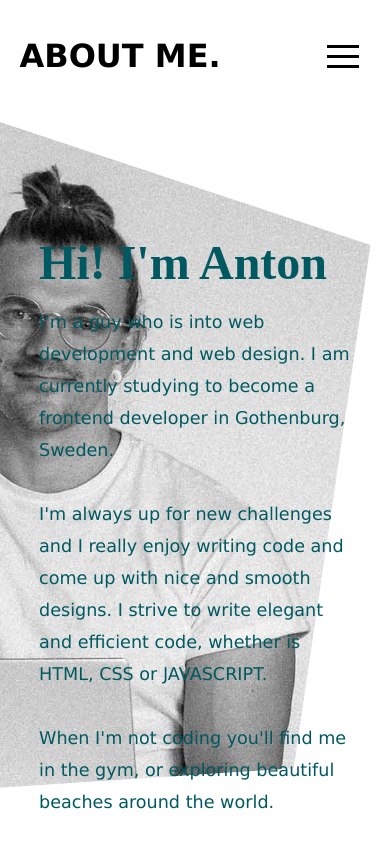
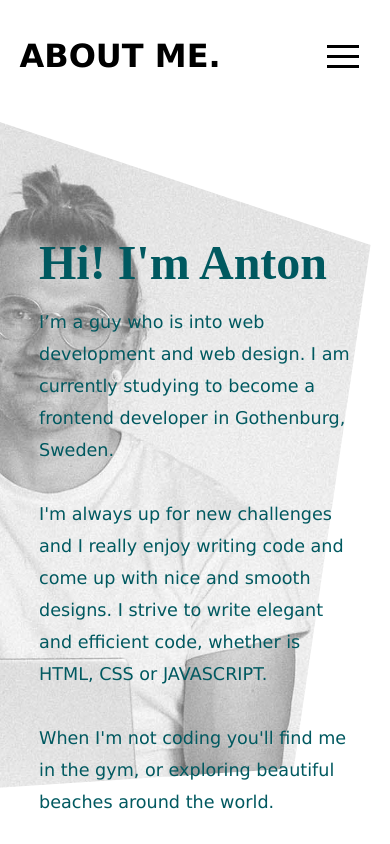
Before and after one commit to antonmaenpaa/react-portfolio, a React (Create React App) app: page /about in a window 390 px wide. Built offline with nearby package versions, Linux system fonts and the light colour scheme.

Commit message:
small mobile changes

```diff
--- a/src/style/mobile.css
+++ b/src/style/mobile.css
@@ -64,6 +64,7 @@
 
     #absolute {
         top: -5rem;
+        opacity: .6
     }
 
     #mobile-scroll {
--- a/src/style/tablet.css
+++ b/src/style/tablet.css
@@ -3,7 +3,6 @@
     /* ABOUT ME */
     div > .about-paragraph {
         width: 100%;
-        font-size: smaller;
         line-height: 2rem;
     }
 
```
